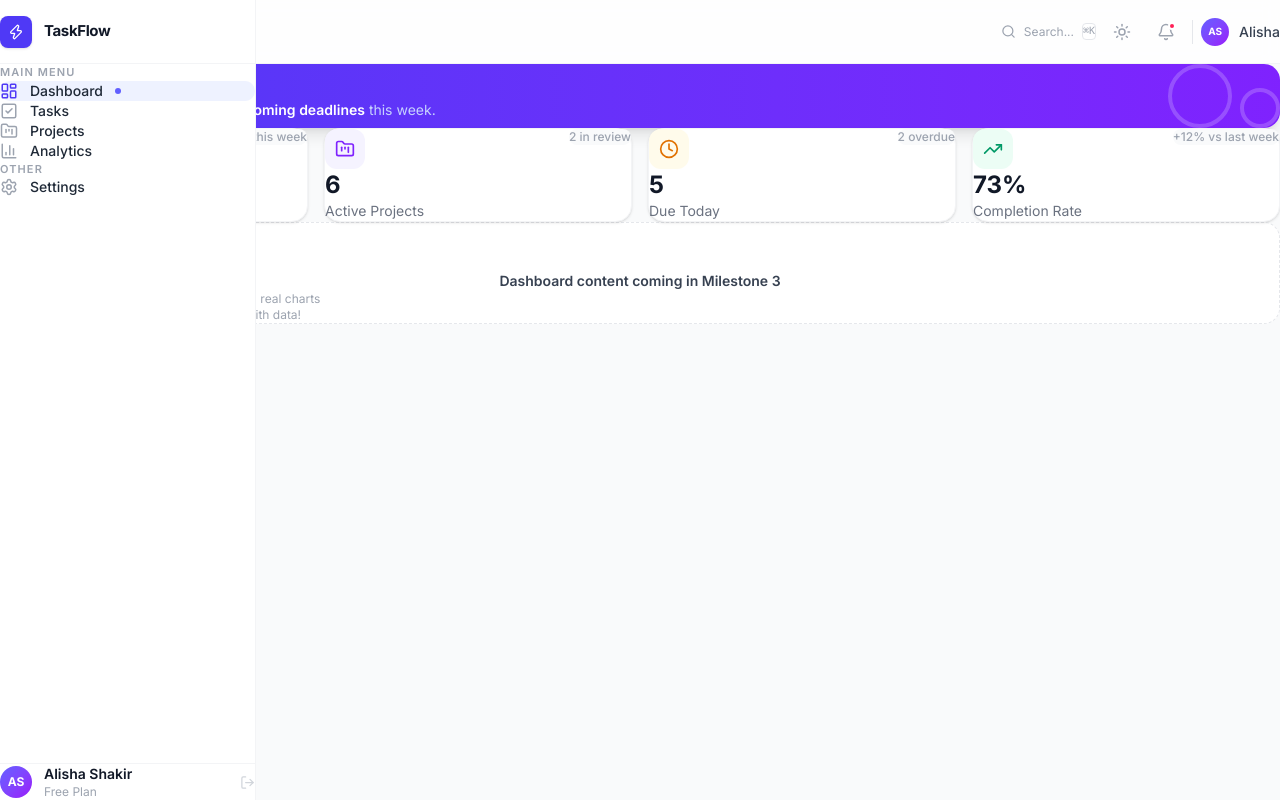
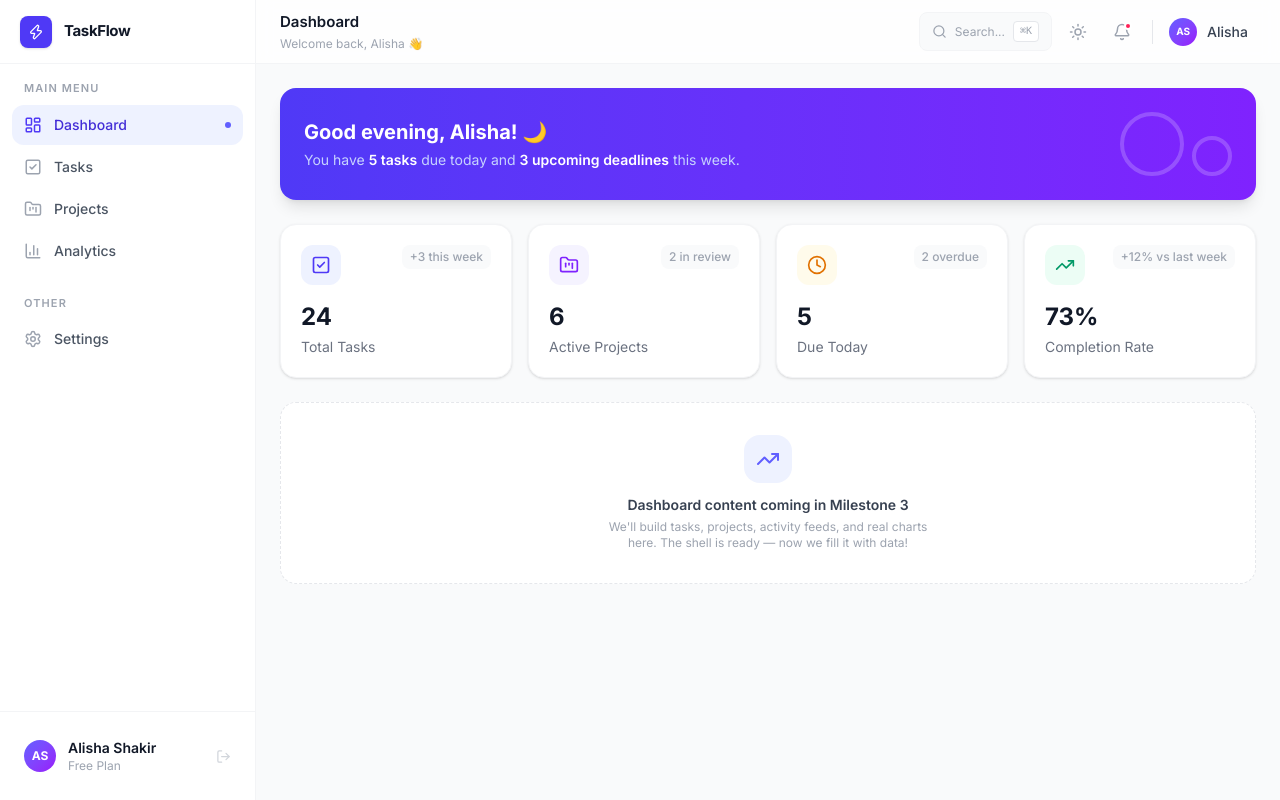
Before and after one commit to alisha4767/TaskFlow, a React (Vite) app: page / in a window 1280 px wide. Built offline with nearby package versions, Linux system fonts and the light colour scheme.

Commit message:
fix(css): remove destructive unlayered reset to restore Tailwind utilities

```diff
--- a/src/index.css
+++ b/src/index.css
@@ -1,25 +1,19 @@
 /* ============================================================
    index.css — Global Styles for TaskFlow
-   This is the ONLY CSS file imported into main.jsx.
-   All other styles are handled by Tailwind utility classes.
    ============================================================ */
 
-/* 1. Import Google Fonts — MUST come first before any other rules.
-      Inter is a clean, professional typeface used by modern SaaS apps
-      like Linear, Vercel, and Notion. */
+/* 1. Import Google Fonts */
 @import url('https://fonts.googleapis.com/css2?family=Inter:wght@300;400;500;600;700;800&display=swap');
 
-/* 2. Import Tailwind CSS — this single line activates all Tailwind utilities */
+/* 2. Import Tailwind CSS v4 */
 @import "tailwindcss";
 
-/* 3. CSS Custom Properties (Variables) — our design tokens.
-   Think of these as named values we can reuse across the entire app.
-   Later, these will power our light/dark theme switching. */
+/* 3. CSS Custom Properties (Variables) */
 :root {
   /* Brand colors */
   --color-brand-50:  #eef2ff;
   --color-brand-100: #e0e7ff;
-  --color-brand-500: #6366f1;  /* Primary indigo — main accent color */
+  --color-brand-500: #6366f1;
   --color-brand-600: #4f46e5;
   --color-brand-700: #4338ca;
 
@@ -45,64 +39,20 @@
   /* Spacing & sizing */
   --sidebar-width: 256px;
   --topbar-height: 64px;
-
-  /* Shadows */
-  --shadow-sm: 0 1px 2px 0 rgb(0 0 0 / 0.05);
-  --shadow-md: 0 4px 6px -1px rgb(0 0 0 / 0.1), 0 2px 4px -2px rgb(0 0 0 / 0.1);
-  --shadow-lg: 0 10px 15px -3px rgb(0 0 0 / 0.1), 0 4px 6px -4px rgb(0 0 0 / 0.1);
 }
 
-/* 4. Base reset and font application */
-*, *::before, *::after {
-  box-sizing: border-box;  /* Makes sizing predictable — padding doesn't add to width */
-  margin: 0;
-  padding: 0;
-}
-
+/* 4. Safe base typography and font rendering inside @layer base */
+@layer base {
   html {
+    scroll-behavior: smooth;
     font-size: 16px;
-  /* Smooth scrolling throughout the app */
-  scroll-behavior: smooth;
   }
 
   body {
-  /* Apply Inter font to the entire app, with system fonts as fallback */
-  font-family: 'Inter', -apple-system, BlinkMacSystemFont, 'Segoe UI', sans-serif;
-  font-size: 0.875rem;   /* 14px — comfortable reading size for dashboards */
-  line-height: 1.5;
+    font-family: 'Inter', -apple-system, BlinkMacSystemFont, 'Segoe UI', Roboto, sans-serif;
     color: var(--color-gray-800);
     background-color: var(--color-gray-50);
-  /* Improve font rendering on macOS/Windows */
     -webkit-font-smoothing: antialiased;
     -moz-osx-font-smoothing: grayscale;
   }
-
-/* 5. Remove default list styles — we'll style lists ourselves */
-ul, ol {
-  list-style: none;
 }
-
-/* 6. Make images behave predictably */
-img, svg {
-  display: block;
-  max-width: 100%;
-}
-
-/* 7. Buttons and inputs inherit font — browsers don't do this by default */
-button, input, select, textarea {
-  font-family: inherit;
-  font-size: inherit;
-}
-
-/* 8. Remove default button styles — we'll add our own */
-button {
-  cursor: pointer;
-  border: none;
-  background: none;
-}
-
-/* 9. Links without underline by default */
-a {
-  text-decoration: none;
-  color: inherit;
-}
```
Lines whose indentation alone changed are shown as unchanged.
